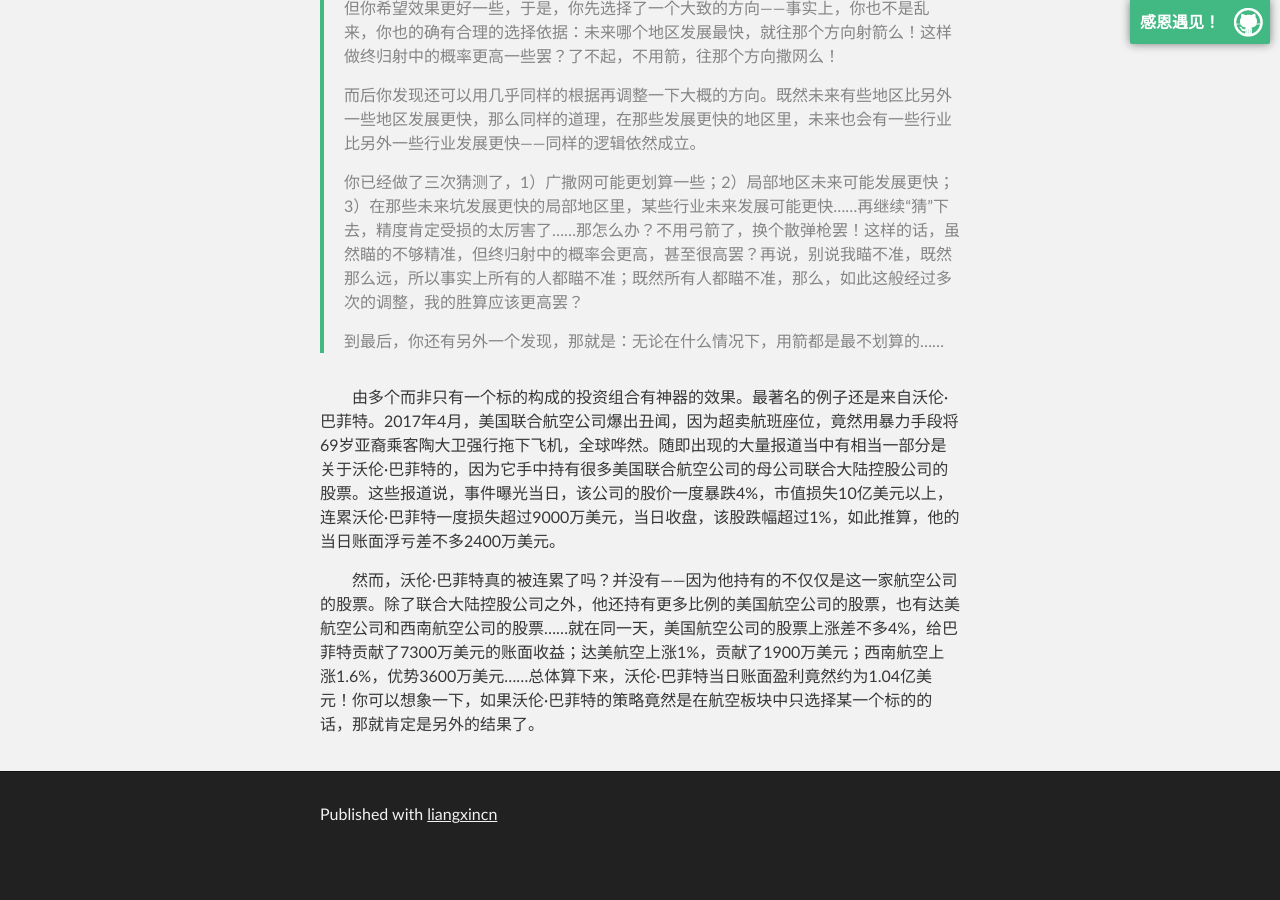
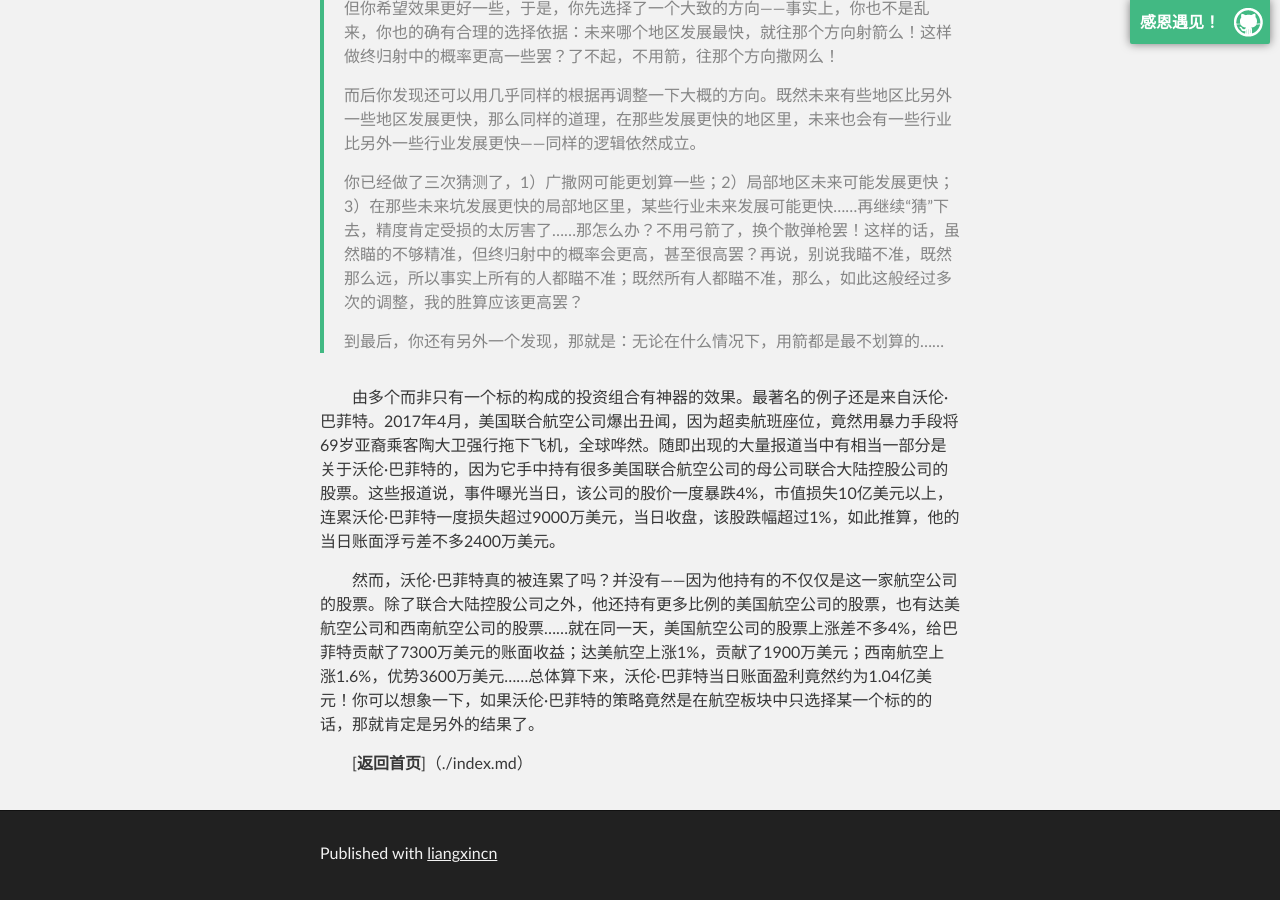
Before and after one commit to liangxincn/-, a Jekyll site: the page built from chapter02-3.md, in a window 1280 px wide and 900 px high, scrolled down 4746 px. Built offline with Jekyll 4.4.1, drawn with Linux system fonts in a browser that asks for light colours; our own code applies the rules of GitHub Pages for plain Markdown files; before the commit the page ends 5607 px from its top, so only the background shows below that.

Commit message:
Update chapter02-3.md

```diff
--- a/chapter02-3.md
+++ b/chapter02-3.md
@@ -88,3 +88,5 @@
 由多个而非只有一个标的构成的投资组合有神器的效果。最著名的例子还是来自沃伦·巴菲特。2017年4月，美国联合航空公司爆出丑闻，因为超卖航班座位，竟然用暴力手段将69岁亚裔乘客陶大卫强行拖下飞机，全球哗然。随即出现的大量报道当中有相当一部分是关于沃伦·巴菲特的，因为它手中持有很多美国联合航空公司的母公司联合大陆控股公司的股票。这些报道说，事件曝光当日，该公司的股价一度暴跌4%，市值损失10亿美元以上，连累沃伦·巴菲特一度损失超过9000万美元，当日收盘，该股跌幅超过1%，如此推算，他的当日账面浮亏差不多2400万美元。
 
 然而，沃伦·巴菲特真的被连累了吗？并没有——因为他持有的不仅仅是这一家航空公司的股票。除了联合大陆控股公司之外，他还持有更多比例的美国航空公司的股票，也有达美航空公司和西南航空公司的股票……就在同一天，美国航空公司的股票上涨差不多4%，给巴菲特贡献了7300万美元的账面收益；达美航空上涨1%，贡献了1900万美元；西南航空上涨1.6%，优势3600万美元……总体算下来，沃伦·巴菲特当日账面盈利竟然约为1.04亿美元！你可以想象一下，如果沃伦·巴菲特的策略竟然是在航空板块中只选择某一个标的的话，那就肯定是另外的结果了。
+
+[**返回首页**]（./index.md）
```
